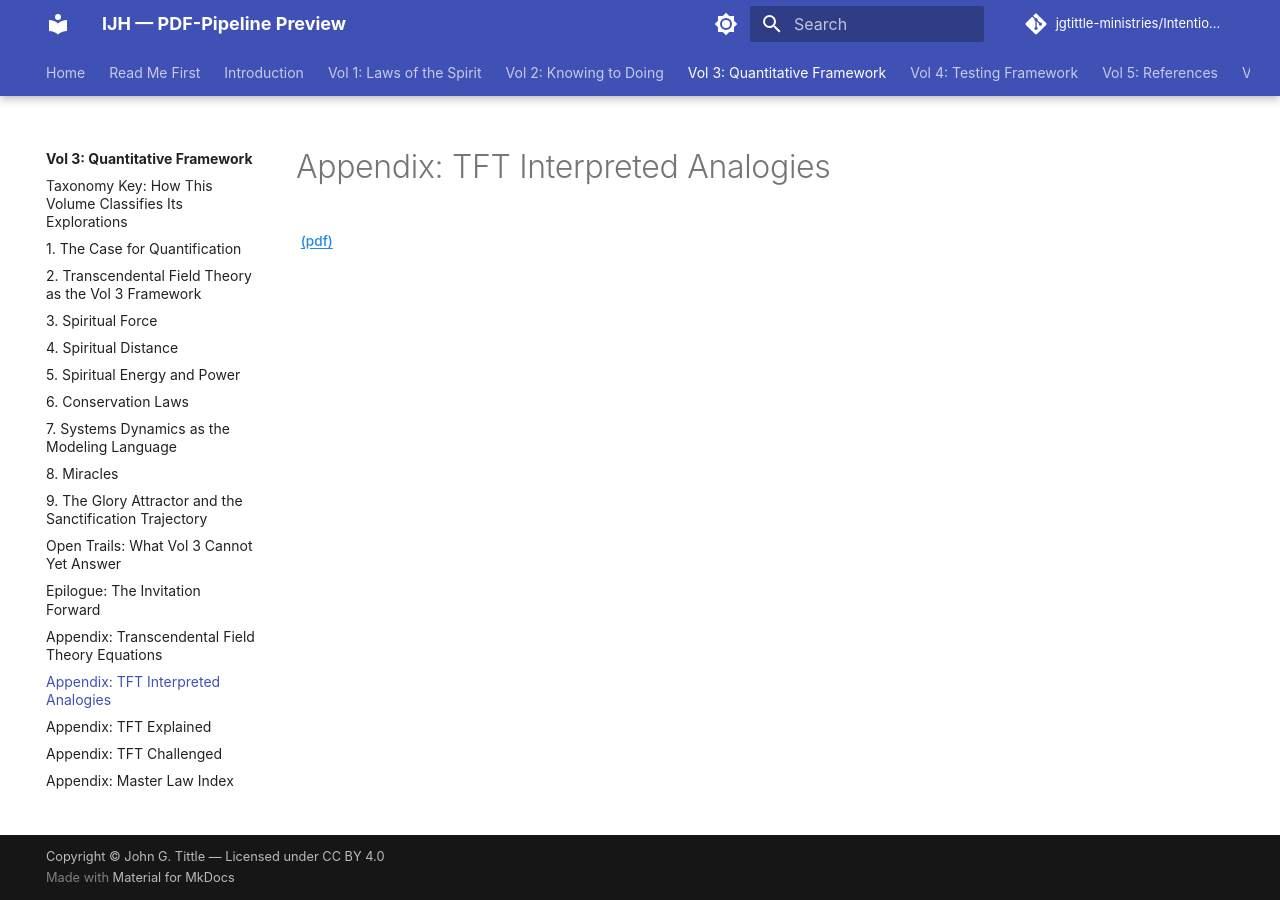
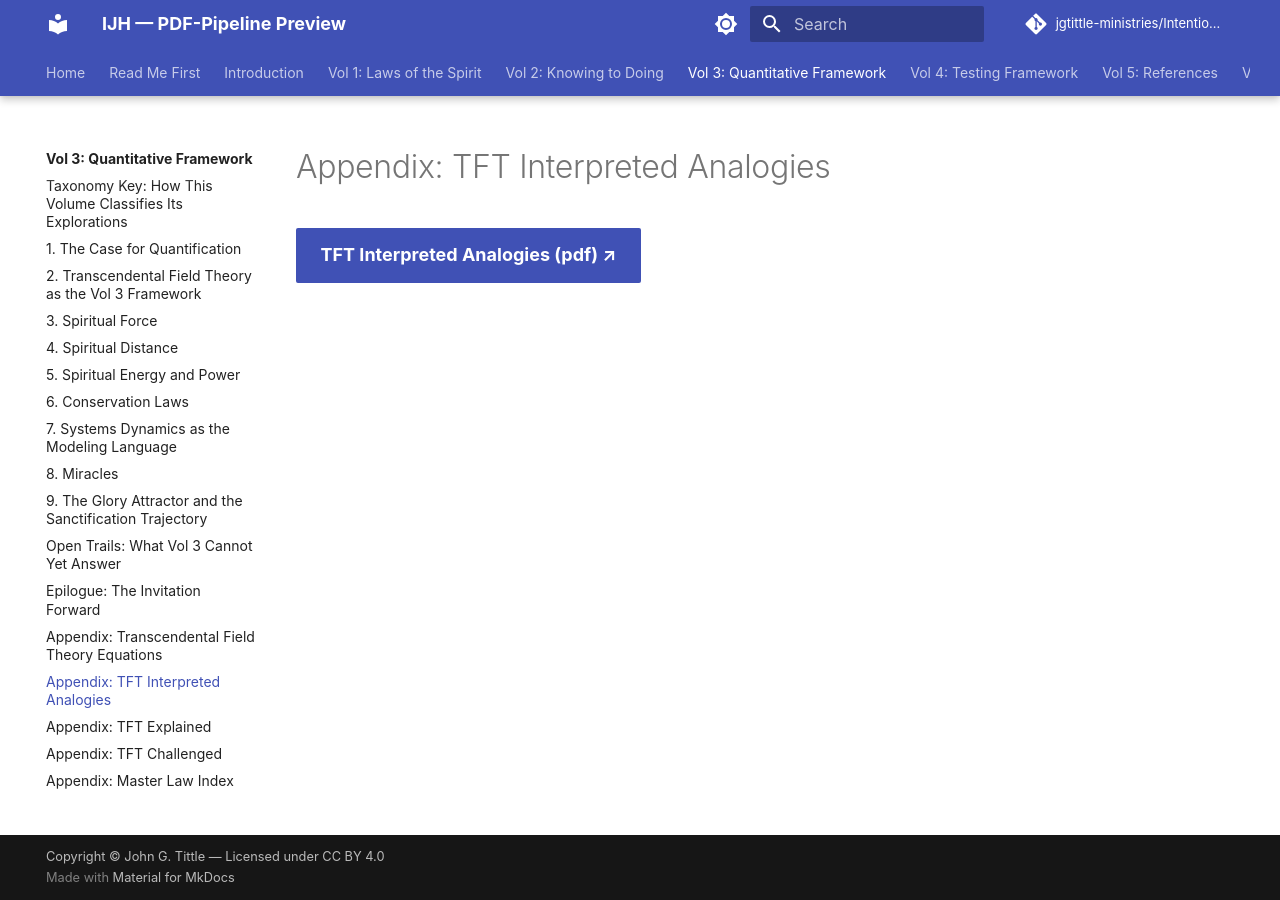
Before and after one commit to jgtittle-ministries/Intentional-Journey-of-the-Heart-dev, an MkDocs documentation site: the page built from docs/volume-3-quantitative-framework/appendix-tft-interpreted-analogies.md, in a window 1280 px wide. Built offline with MkDocs 1.6.1 and Material for MkDocs 9.7.7, drawn with Linux system fonts in a browser that asks for light colours; some web fonts are replaced; comment, search, counter and statistics services are not loaded.

Commit message:
Vol 3: make TFT PDF links a prominent button CTA (#2)
* Vol 3: render TFT PDF links as prominent button call-to-action

The four Vol 3 TFT appendices now exist as standalone PDF-viewer
pages, so the small inline `(pdf)` suffix used in Vol 5 is too
easy to miss. Switches each link to Material's `.md-button
.md-button--primary` styling with explicit "Open the … PDF" text,
and adds an `a.pdf-popup.md-button` override in pdf-popup.css so
the popup-link styles don't shrink the button text. JS binding
still triggers off `.pdf-popup`, so the in-page modal viewer
continues to work.

Co-Authored-By: Claude Opus 4.7 <noreply@anthropic.com>

* Vol 3: lead button label with the PDF title and keep (pdf) suffix

Reorders the button text from "Open the X PDF" to "X (pdf) ↗",
so the document title is what the reader sees and clicks, with
the (pdf) suffix preserved as a format hint (matching the
notation used in Vol 5's references).

Co-Authored-By: Claude Opus 4.7 <noreply@anthropic.com>

---------

Co-authored-by: Claude Opus 4.7 <noreply@anthropic.com>

```diff
--- a/docs/extra/pdf-popup.css
+++ b/docs/extra/pdf-popup.css
@@ -21,6 +21,26 @@ a.pdf-popup:focus {
 [data-md-color-scheme="slate"] a.pdf-popup:hover,
 [data-md-color-scheme="slate"] a.pdf-popup:focus {
   color: #90caf9;
+}
+
+/* Button-style popup link — used when the popup link is the primary
+   call-to-action on a page (e.g. Vol 3 TFT appendices). Combine with
+   Material's `.md-button` / `.md-button--primary` to render as a button. */
+a.pdf-popup.md-button {
+  margin-left: 0;
+  font-size: 0.9rem;
+  font-weight: 700;
+  text-decoration: none;
+  white-space: normal;
+  display: inline-block;
+  padding: 0.625em 1.25em;
+}
+a.pdf-popup.md-button:hover,
+a.pdf-popup.md-button:focus {
+  text-decoration: none;
+}
+[data-md-color-scheme="slate"] a.pdf-popup.md-button {
+  color: inherit;
 }
 
 /* Modal container */
--- a/docs/volume-3-quantitative-framework/appendix-tft-interpreted-analogies.md
+++ b/docs/volume-3-quantitative-framework/appendix-tft-interpreted-analogies.md
@@ -6,4 +6,4 @@ source: "IJH_Vol3_v5_6_1_1.pdf"
 
 # Appendix: TFT Interpreted Analogies
 
-[(pdf)](source-pdfs/tft-interpreted-analogies.pdf){: .pdf-popup data-pdf-label="TFT — Interpreted Analogies" }
+[TFT Interpreted Analogies (pdf) ↗](source-pdfs/tft-interpreted-analogies.pdf){: .md-button .md-button--primary .pdf-popup data-pdf-label="TFT — Interpreted Analogies" }
```
Also changed, not shown: docs/volume-3-quantitative-framework/appendix-tft-challenged.md (+1 -1 lines), docs/volume-3-quantitative-framework/appendix-tft-explained.md (+1 -1 lines), docs/volume-3-quantitative-framework/appendix-transcendental-field-theory-equations.md (+1 -1 lines).
